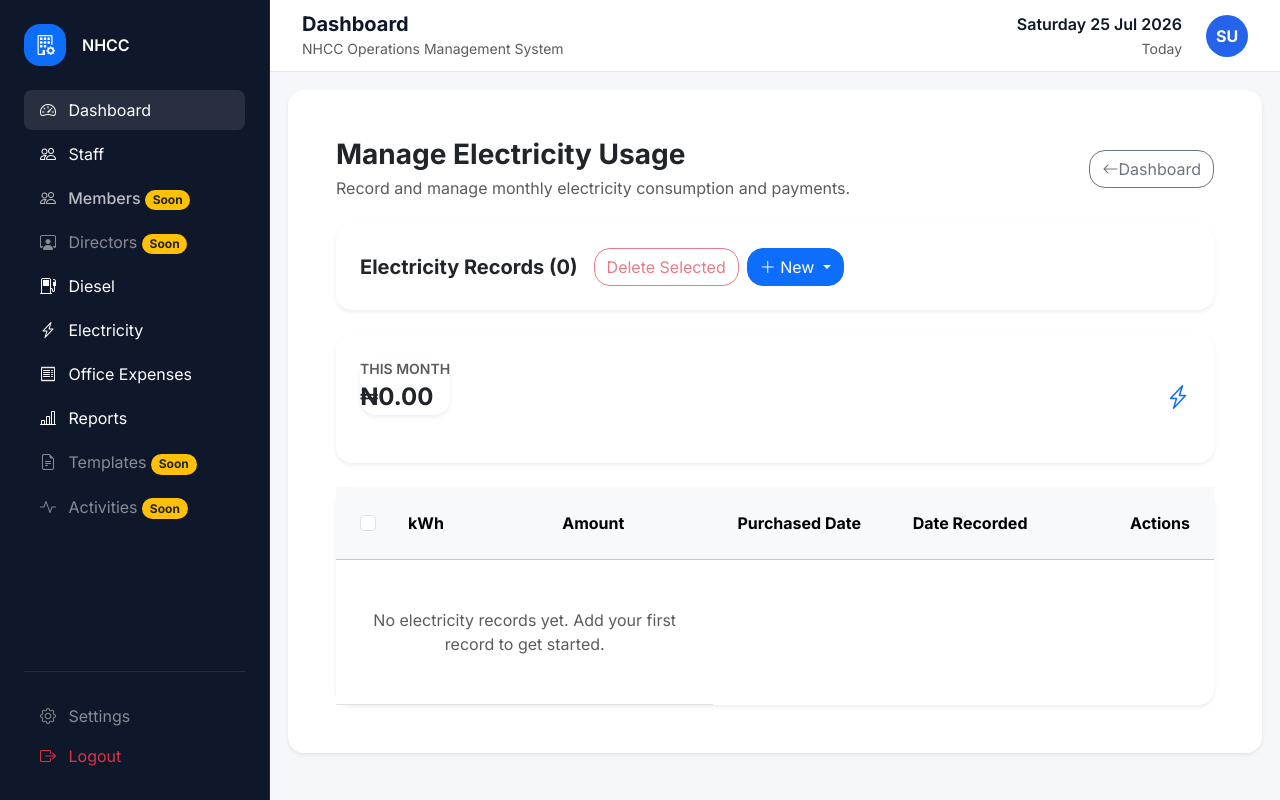
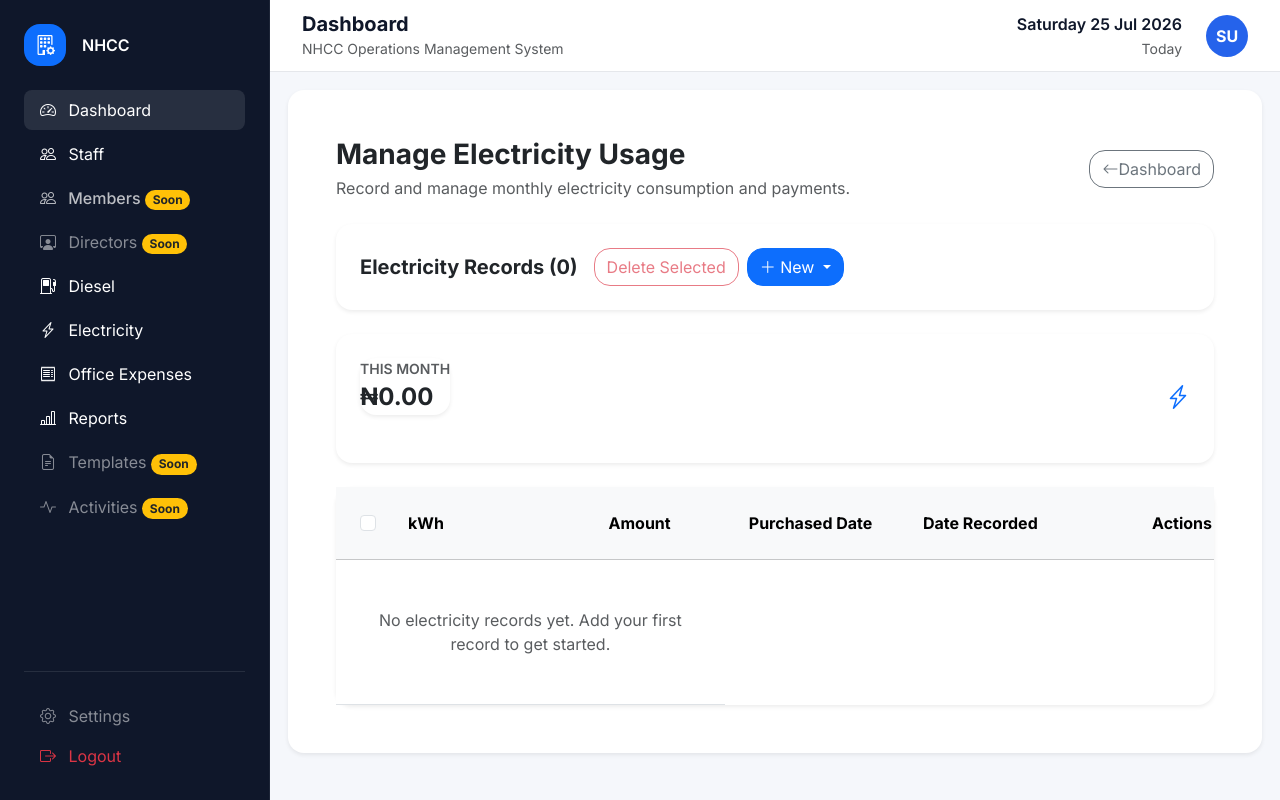
Before and after one commit to Limah-T/nhcc-operations, a Django app: page /dashboard/expense/ekedc in a window 1280 px wide. Run offline with Django 5.2, Linux system fonts and the light colour scheme; the visitor is signed in with stand-in values (Sample User, id 1); data that the repository does not hold is empty; parts of the project's set-up code (start-up, migrations or seed data) failed here and were passed over.

Commit message:
Rosolved production bugs and improve stability.

```diff
--- a/dashboard/templates/dashboard/office_expense_electricity.html
+++ b/dashboard/templates/dashboard/office_expense_electricity.html
@@ -198,7 +198,7 @@
                             Swipe left to view more columns
                         </div>
                         <div class="table-responsive">
-                            <table class="table table-hover align-middle mb-0" style="min-width: 750px; table-layout: fixed;">
+                            <table class="table table-hover align-middle mb-0" style="min-width: 900px; table-layout: fixed;">
                                 <thead class="table-light">
                                     <tr>
                                         <th style="width:48px;" class="px-4 py-4">
@@ -207,22 +207,22 @@
                                                 id="selectAllElectricity">
                                         </th>
 
-                                        <th style="width:22%;" class="px-4 py-4">
+                                        <th class="px-4 py-4">
                                             kWh
                                         </th>
 
-                                        <th style="width:25%;" class="px-4 py-4">
+                                        <th class="px-4 py-4 text-center">
                                             Amount
                                         </th>
 
-                                        <th style="width:25%;" class="px-4 py-4 text-nowrap">
+                                        <th class="px-4 py-4 text-nowrap text-center">
                                             Purchased Date
                                         </th>
-                                        <th style="width:25%;" class="px-4 py-4 text-nowrap">
+                                        <th class="px-4 py-4 text-nowrap text-center">
                                             Date Recorded
                                         </th>
 
-                                        <th style="width:150px;" class="px-4 py-4 text-end">
+                                        <th class="px-4 py-4 text-end">
                                             Actions
                                         </th>
                                     </tr>
@@ -237,23 +237,23 @@
                                                 value="{{ electricity.id }}">
                                         </td>
 
-                                        <td class="px-4 py-4">
+                                        <td class="px-4 py-3">
                                             {{ electricity.kwh|floatformat|intcomma }}
                                         </td>
 
-                                        <td class="px-4 py-4">
+                                        <td class="px-4 py-3 text-center">
                                             ₦{{ electricity.amount|floatformat|intcomma }}
                                         </td>
 
-                                        <td class="px-4 py-4 text-nowrap text-center">
+                                        <td class="px-4 py-3 text-nowrap text-center">
                                             {{ electricity.created_at|date:"d M Y" }}
                                         </td>
 
-                                        <td class="px-4 py-4 text-nowrap text-center">
+                                        <td class="px-4 py-3 text-nowrap text-center">
                                             {{ electricity.date_recorded|date:"d M Y" }}
                                         </td>
 
-                                        <td class="px-4 py-4 text-end">
+                                        <td class="px-4 py-3 text-end">
 
                                             <!-- Desktop  Actions-->
 
--- a/dashboard/templates/dashboard/partials/topbar.html
+++ b/dashboard/templates/dashboard/partials/topbar.html
@@ -4,12 +4,11 @@
 
         <!-- Mobile Menu -->
         <button
-            class="btn btn-light rounded-circle d-lg-none"
+            class="btn btn-light rounded-circle d-lg-none shadow"
             id="menuButton"
-            type="button"
-            aria-label="Open menu">
+            type="button">
 
-            <i class="bi bi-list fs-5"></i>
+            <i class="bi bi-list fs-2 fw-bold text-dark"></i>
 
         </button>
 
--- a/manage.py
+++ b/manage.py
@@ -6,7 +6,7 @@ import sys
 
 def main():
     """Run administrative tasks."""
-    os.environ.setdefault('DJANGO_SETTINGS_MODULE', 'nhcc_operations.config.settings.prod')
+    os.environ.setdefault('DJANGO_SETTINGS_MODULE', 'nhcc_operations.config.settings.dev')
     try:
         from django.core.management import execute_from_command_line
     except ImportError as exc:
--- a/nhcc_operations/wsgi.py
+++ b/nhcc_operations/wsgi.py
@@ -2,6 +2,6 @@ import os
 
 from django.core.wsgi import get_wsgi_application
 
-os.environ.setdefault('DJANGO_SETTINGS_MODULE', 'nhcc_operations.config.settings.prod')
+os.environ.setdefault('DJANGO_SETTINGS_MODULE', 'nhcc_operations.config.settings.dev')
 
 application = get_wsgi_application()
```
Also changed, not shown: dashboard/templates/dashboard/office_expense_diesel.html (+17 -17 lines), dashboard/templates/dashboard/office_expense_record.html (+12 -12 lines).
